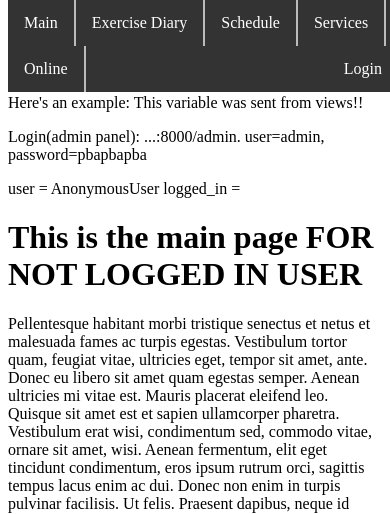
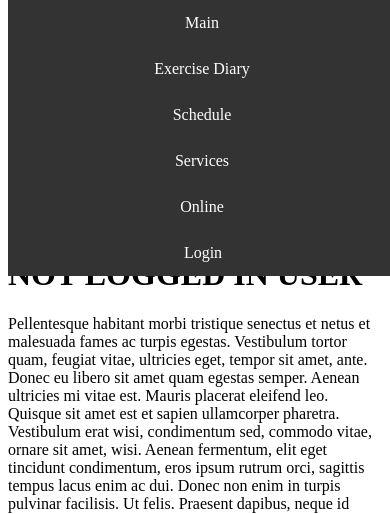
Before and after one commit to ashiqahmed005/GymHouse-1, a Django app: page / in a window 390 px wide. Shown: the top 514 px of the page. Run offline with Django 3.2, Linux system fonts and the light colour scheme.

Commit message:
Basic cross-device support for menu css

```diff
--- a/mainpage/templates/mainpage/menu.html
+++ b/mainpage/templates/mainpage/menu.html
@@ -11,6 +11,6 @@
 	<li><a href= "{% url 'schedule:index' %}">Schedule</a></li>
 	<li><a href= "{% url 'services:index' %}">Services</a></li>
 	<li><a href= "{% url 'online:index' %}">Online</a></li>
-	<li style="float:right"><a href= "{% url 'admin:index' %}">Login</a></li>
+	<li class="right"><a href= "{% url 'admin:index' %}">Login</a></li>
 </ul>
 {% endblock content %}
--- a/static/css/base.css
+++ b/static/css/base.css
@@ -16,6 +16,7 @@
 }
 
 #menu li:last-child {
+    float:right;
     border-right: none;
 }
 
@@ -36,5 +37,10 @@
     background-color: #4CAF50;
 }
 
+@media screen and (max-width: 600px){
+    #menu ul li:last-child,
+    #menu ul li {float: none;}
+}
+
 /* this menu template is almost straight from w3 tutorial,
    obviously need redoing */
```
